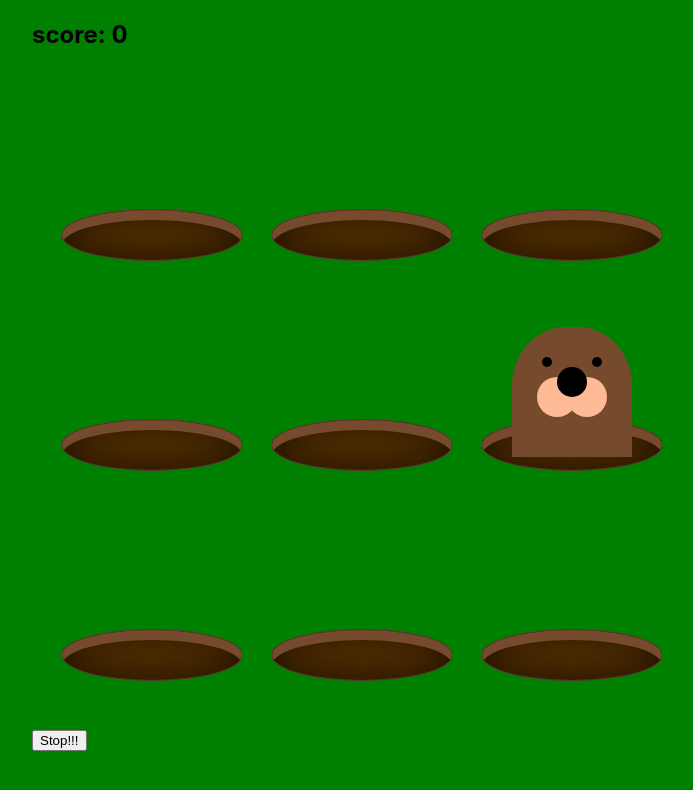
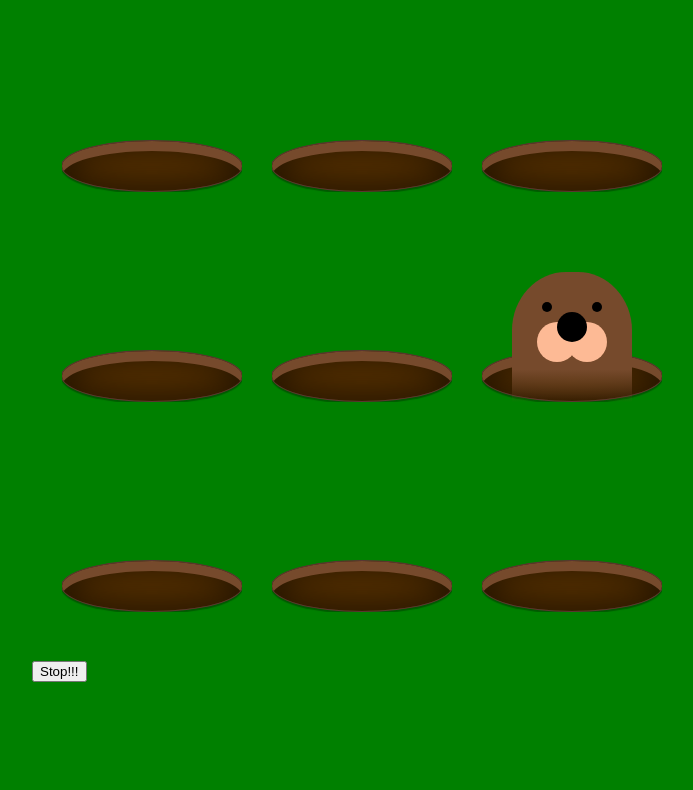
Before and after one commit to nedaagehad/whack-a-mole-reactjs, a React (Create React App) app: page / in a window 1280 px wide. Shown: the top 790 px of the page, without its empty margins (278-971 px from the left). Built offline with nearby package versions, Linux system fonts and the light colour scheme.

Commit message:
Fix: consecutive random index problem

```diff
--- a/package.json
+++ b/package.json
@@ -3,6 +3,7 @@
   "version": "0.1.0",
   "private": true,
   "dependencies": {
+    "@reduxjs/toolkit": "^2.2.1",
     "@testing-library/jest-dom": "^5.17.0",
     "@testing-library/react": "^13.4.0",
     "@testing-library/user-event": "^13.5.0",
@@ -12,6 +13,7 @@
     "@types/react-dom": "^18.2.19",
     "react": "^18.2.0",
     "react-dom": "^18.2.0",
+    "react-redux": "^9.1.0",
     "react-scripts": "5.0.1",
     "typescript": "^4.9.5",
     "web-vitals": "^2.1.4"
--- a/src/App.css
+++ b/src/App.css
@@ -10,13 +10,31 @@
 }
 
 .hole {
+  position: relative;
   border: 1px solid #5a3633;
   background-color: #593202;
   box-shadow: inset 0 10px 0 0 #764a2c,
     inset 0 10px 20px 10px rgba(0, 0, 0, 0.3),
-    inset 0 -10px 20px 10px rgba(0, 0, 0, 0.3);
+    inset 0 -10px 20px 10px rgba(0, 0, 0, 0.3),
+  0px 2px 1px rgba(0, 0, 0, 0.3);
   border-radius: 50%;
-  /* height: 100%; */
   height: 50px;
   width: 100%;
 }
+
+.mole-animation {
+  animation: rise 0.3s ease-out;
+  left: 50%;
+  transform: translateX(-50%);
+  z-index: 1;
+  background-image: linear-gradient(to bottom, #764a2c 75%, transparent);
+}
+
+@keyframes rise {
+  0% {
+    transform: translateX(-50%) translateY(100%);
+  }
+  100% {
+    transform: translateX(-50%) translateY(0%);
+  }
+}
--- a/src/App.tsx
+++ b/src/App.tsx
@@ -1,54 +1,11 @@
-import { useEffect, useState } from "react";
 import "./App.css";
-import Mole from "./components/Mole";
+import Board from "./components/Board/index";
 
 function App() {
-  const [randomHoleIndex, setRandomHoleIndex] = useState<number | null>();
-  const [stopMole, setStopMole] = useState<boolean>(false);
-  const [score, setScore] = useState<number>(0);
-
-  useEffect(() => {
-    let interval = setInterval(() => {
-      setRandomHoleIndex(Math.floor(Math.random() * 9));
-    }, 500);
-
-    if (stopMole) clearInterval(interval);
-
-    return () => {
-      clearInterval(interval);
-    };
-  }, [stopMole]);
-
-  const displayMole = (holeIndex: number) => {
-    if (holeIndex === randomHoleIndex)
-      return (
-        <div
-        style={{ position: "absolute", top: 0, left: "30px"}}
-
-        onMouseDown={() => setScore(score + 1)}>
-          <Mole />
-        </div>
-      );
-  };
-
-  const displayHoles = () => {
-    let arrayOfHoles = [];
-    for (let i = 0; i < 9; i++) {
-      arrayOfHoles.push(
-        <div className="hole-wapper" style={{ position: "relative", height: "80%", display: "flex", flexDirection: "column", justifyContent: "flex-end", alignItems: "center", overflow: "hidden"}} id={i.toString()} key={i}>
-          {displayMole(i)}
-          <div className="hole"/>
-        </div>
-      );
-    }
-
-    return arrayOfHoles;
-  };
   return (
     <div>
-      <h2>score: {score * 10}</h2>
-      <div className="board">{displayHoles().map((item) => item)}</div>
-      <button onClick={() => setStopMole(true)}>Stop!!!</button>
+      {/* <h2>score: {score * 10}</h2> */}
+      <Board />
     </div>
   );
 }
--- /dev/null
+++ b/src/components/Board/index.tsx
@@ -0,0 +1,73 @@
+import { useEffect, useState } from "react";
+import Hole from "../Hole";
+import Mole from "../Mole";
+import generateRandomIndex from "../../utils/GenerateRandomIndex";
+import Mallet from "../Mallet";
+import { useDispatch, useSelector } from "react-redux";
+import type { RootState } from "../../store/store";
+import { setMoleIndex } from "../../store/MoleIndexSlice";
+
+const Board = () => {
+  const [stopMole, setStopMole] = useState<boolean>(false);
+  const [score, setScore] = useState<number>(0);
+  const dispatch = useDispatch();
+  const { moleIndex } = useSelector((state: RootState) => state.moleIndex);
+
+  useEffect(() => {
+    let interval = setInterval(() => {
+      dispatch(
+        setMoleIndex({
+          moleIndex: generateRandomIndex(moleIndex),
+        })
+      );
+    }, 500);
+
+    if (stopMole) clearInterval(interval);
+
+    return () => {
+      clearInterval(interval);
+    };
+  // eslint-disable-next-line react-hooks/exhaustive-deps
+  }, [stopMole, moleIndex]);
+
+  const displayMole = (holeIndex: number) => {
+    if (holeIndex === moleIndex) return <Mole />;
+  };
+
+  const displayHoles = () => {
+    let arrayOfHoles = [];
+    for (let i = 0; i < 9; i++) {
+      arrayOfHoles.push(
+        <div
+          className="hole-wapper"
+          style={{
+            position: "relative",
+            height: "80%",
+            display: "flex",
+            flexDirection: "column",
+            justifyContent: "flex-end",
+            alignItems: "center",
+            overflow: "hidden",
+          }}
+          id={i.toString()}
+          key={i}
+        >
+          {displayMole(i)}
+          <Hole index={i} />
+        </div>
+      );
+    }
+
+    return arrayOfHoles;
+  };
+
+  return (
+    <>
+      <div className="board">{displayHoles().map((item) => item)}</div>
+      <button onClick={() => setStopMole(true)}>Stop!!!</button>
+      {/* <Mallet/> */}
+    </>
+  );
+};
+
+export default Board;
--- /dev/null
+++ b/src/components/Hole/index.tsx
@@ -0,0 +1,15 @@
+import Mole from "../Mole";
+
+type props = {
+  index: number;
+};
+
+const Hole = ({ index }: props) => {
+  return (
+    <div className="hole" id={index.toString()}>
+      {/* {moleIndex === index && <Mole />} */}
+    </div>
+  );
+};
+
+export default Hole;
--- /dev/null
+++ b/src/components/Mallet/index.tsx
@@ -0,0 +1,47 @@
+import { useState } from "react";
+import MalletSrc from "../../assets/mallet.png";
+
+const Mallet = () => {
+  const [horizontalMove, setHorizontalMove] = useState(0);
+  const [verticalMove, setVerticalMove] = useState(0);
+  const [clicked, setClicked] = useState(false);
+
+  return (
+    <div
+      className="mallet"
+      style={{
+        position: "absolute",
+        left: 0,
+        top: 0,
+        width: "100%",
+        height: "100%",
+        // pointerEvents: "none"
+      }}
+      onMouseMove={(e) => {
+        setHorizontalMove(e.pageX);
+        setVerticalMove(e.pageY);
+      }}
+      onMouseDown={() => setClicked(true)}
+      onMouseUp={() => setClicked(false)}
+    >
+      <img
+        alt="Mallet"
+        src={MalletSrc}
+        style={{
+          position: "absolute",
+          left: horizontalMove,
+          top: verticalMove,
+          width: "150px",
+          height: "150px",
+          pointerEvents: "none",
+          transform: clicked
+            ? "translateX(-70px) translateY(-25px) rotate(-45deg)"
+            : "translateX(-70px) translateY(-25px)",
+          transition: "transform 0.1s",
+        }}
+      />
+    </div>
+  );
+};
+
+export default Mallet;
--- a/src/components/Mole/index.tsx
+++ b/src/components/Mole/index.tsx
@@ -1,7 +1,7 @@
 
 const Mole = () => {
   return (
-    <div style={{ width: "120px", height: "130px", background: "#764a2c", borderRadius: "45% 45% 0 0", position: "relative"}}>
+    <div className="mole-animation" style={{ width: "120px", height: "130px", borderRadius: "45% 45% 0 0", position: "absolute"}}>
         <div className="eye" style={{ width: "10px", height: "10px", background: "#000", borderRadius: "50%", position: "absolute", left: "30px", top: "30px"}}></div>
         <div className="eye" style={{ width: "10px", height: "10px", background: "#000", borderRadius: "50%", position: "absolute", right: "30px", top: "30px"}}></div>
         <div className="nose" style={{ width: "30px", height: "30px", background: "#000", borderRadius: "50%", position: "absolute", right: "45px", top: "40px", zIndex: 2}}></div>
--- a/src/index.css
+++ b/src/index.css
@@ -1,6 +1,7 @@
 body {
   margin: 0;
   padding: 0;
+  overflow: hidden;
   display: flex;
   align-items: center;
   background-color: green;
--- a/src/index.tsx
+++ b/src/index.tsx
@@ -1,15 +1,19 @@
-import React from 'react';
-import ReactDOM from 'react-dom/client';
-import './index.css';
-import App from './App';
-import reportWebVitals from './reportWebVitals';
+import React from "react";
+import ReactDOM from "react-dom/client";
+import "./index.css";
+import App from "./App";
+import reportWebVitals from "./reportWebVitals";
+import { Provider } from "react-redux";
+import { store } from "./store/store";
 
 const root = ReactDOM.createRoot(
-  document.getElementById('root') as HTMLElement
+  document.getElementById("root") as HTMLElement
 );
 root.render(
   <React.StrictMode>
-    <App />
+    <Provider store={store}>
+      <App />
+    </Provider>
   </React.StrictMode>
 );
 
--- /dev/null
+++ b/src/store/MoleIndexSlice/index.ts
@@ -0,0 +1,28 @@
+import { createSlice } from '@reduxjs/toolkit'
+import type { PayloadAction } from '@reduxjs/toolkit'
+
+export interface IMoleIndex {
+  moleIndex: number | null
+}
+
+const initialState: IMoleIndex = {
+  moleIndex: null
+}
+
+export const moleIndexSlice = createSlice({
+  name: 'moleIndex',
+  initialState,
+  reducers: {
+    setMoleIndex: (state, action: PayloadAction<IMoleIndex>) => {
+      state.moleIndex = action.payload.moleIndex
+    },
+    resetMoleIndex: (state) => {
+      state.moleIndex = null
+    }
+  },
+})
+
+// Action creators are generated for each case reducer function
+export const { setMoleIndex, resetMoleIndex } = moleIndexSlice.actions
+
+export default moleIndexSlice.reducer
--- /dev/null
+++ b/src/store/store.ts
@@ -0,0 +1,13 @@
+import { configureStore } from '@reduxjs/toolkit'
+import moleIndexReducer from './MoleIndexSlice/index'
+
+export const store = configureStore({
+  reducer: {
+    moleIndex: moleIndexReducer
+  },
+})
+
+// Infer the `RootState` and `AppDispatch` types from the store itself
+export type RootState = ReturnType<typeof store.getState>
+// Inferred type: {posts: PostsState, comments: CommentsState, users: UsersState}
+export type AppDispatch = typeof store.dispatch
--- /dev/null
+++ b/src/utils/GenerateRandomIndex.ts
@@ -0,0 +1,10 @@
+const generateRandomIndex = (prevIndex: number | null) => {
+  let randomIndex = Math.floor(Math.random() * 9);
+
+  if (randomIndex === prevIndex) {
+    randomIndex = Math.floor(Math.random() * 9);
+  }
+  return randomIndex;
+};
+
+export default generateRandomIndex;
```
Also changed, not shown: src/assets/mallet.png (added), 1 other file (tests, documents, lock files or other folders).
